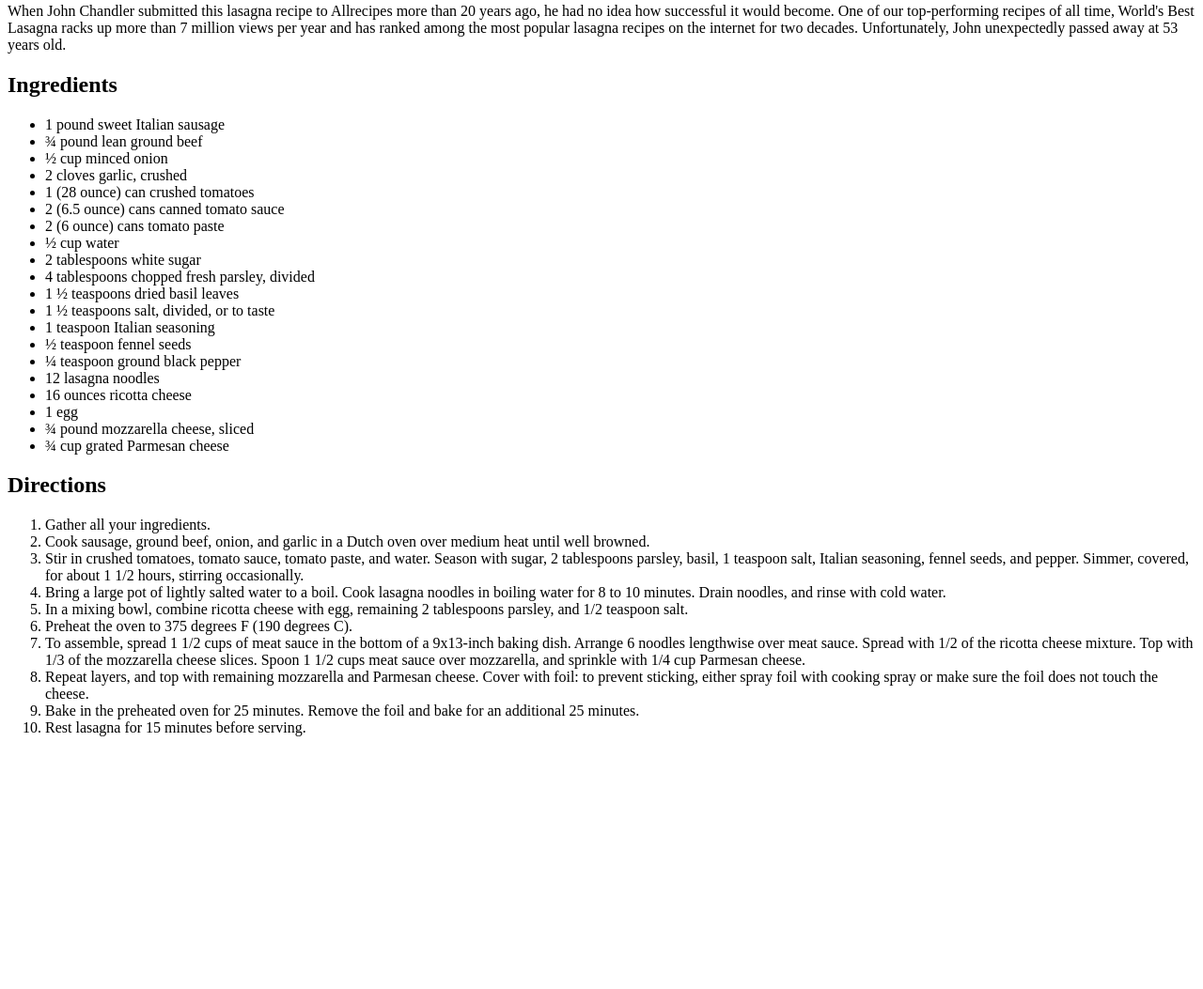
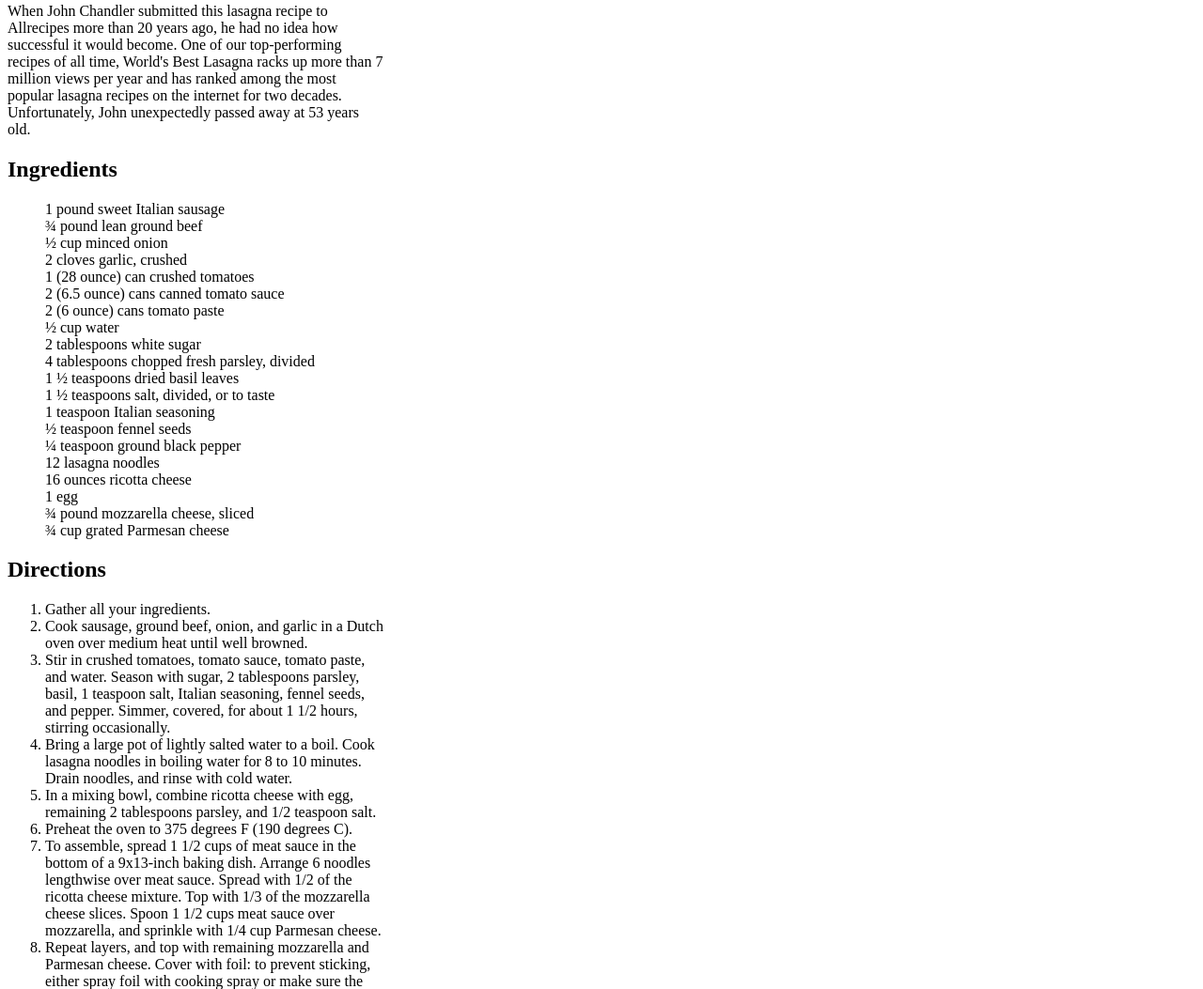
Before and after one commit to Greydesk/odin-recipes, a plain HTML site: page recipes/lasagna.html in a window 1280 px wide. Shown: the part 660-1713 px from the top of the page at 94% size. Before the commit the page ends 1460 px from the top, so only its background shows below. Drawn offline with Linux system fonts and the light colour scheme.

Commit message:
add link to stylesheet, add classes, add div

```diff
--- a/recipes/lasagna.html
+++ b/recipes/lasagna.html
@@ -4,14 +4,16 @@
     <meta charset="UTF-8">
     <meta name="viewport" content="width=device-width, initial-scale=1.0">
     <title>Lasagna</title>
+    <link href="../stylesheet.css" rel="stylesheet" >
 </head>
 <body>
+    <div class="recipe_card">
         <h1>Lasagna</h1>
         <img src="../images/lasagna.png" alt="Picture of Worlds Best Lasagna" />
         <h2>Description</h2>
         <p>When John Chandler submitted this lasagna recipe to Allrecipes more than 20 years ago, he had no idea how successful it would become. One of our top-performing recipes of all time, World's Best Lasagna racks up more than 7 million views per year and has ranked among the most popular lasagna recipes on the internet for two decades. Unfortunately, John unexpectedly passed away at 53 years old.</p>
         <h2>Ingredients</h2>
-    <ul>
+        <ul class="ingredients">
             <li>1 pound sweet Italian sausage</li>
             <li>¾ pound lean ground beef</li>
             <li>½ cup minced onion</li>
@@ -34,7 +36,7 @@
             <li>¾ cup grated Parmesan cheese</li>
         </ul>
         <h2>Directions</h2>
-    <ol>
+        <ol class="directions">
             <li>Gather all your ingredients.</li>
             <li>Cook sausage, ground beef, onion, and garlic in a Dutch oven over medium heat until well browned.</li>
             <li>Stir in crushed tomatoes, tomato sauce, tomato paste, and water. Season with sugar, 2 tablespoons parsley, basil, 1 teaspoon salt, Italian seasoning, fennel seeds, and pepper. Simmer, covered, for about 1 1/2 hours, stirring occasionally.</li>
@@ -46,5 +48,6 @@
             <li>Bake in the preheated oven for 25 minutes. Remove the foil and bake for an additional 25 minutes.</li>
             <li>Rest lasagna for 15 minutes before serving.</li>
         </ol>
+    </div>
 </body>
 </html>
```
Lines whose indentation alone changed are shown as unchanged.
